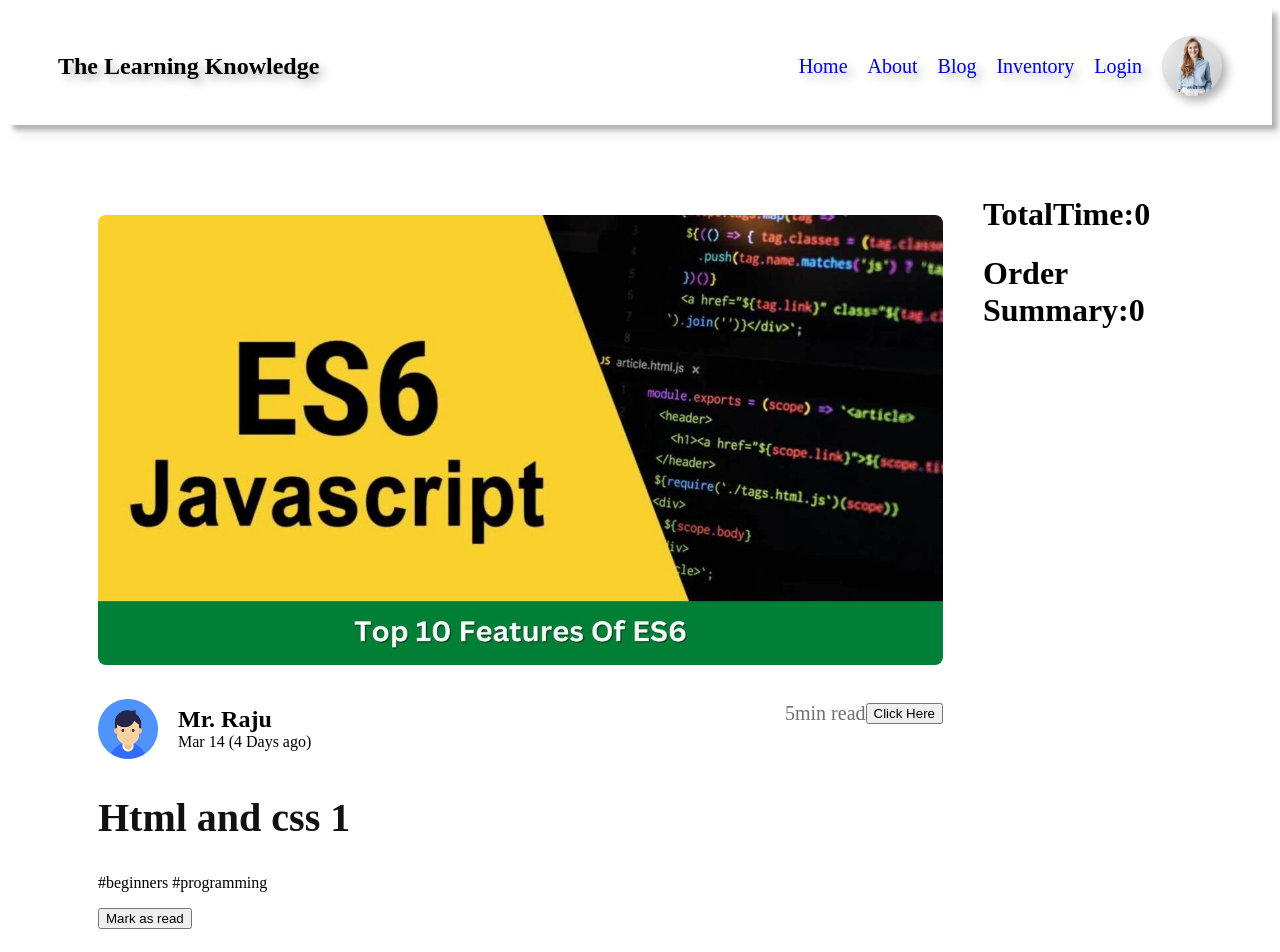
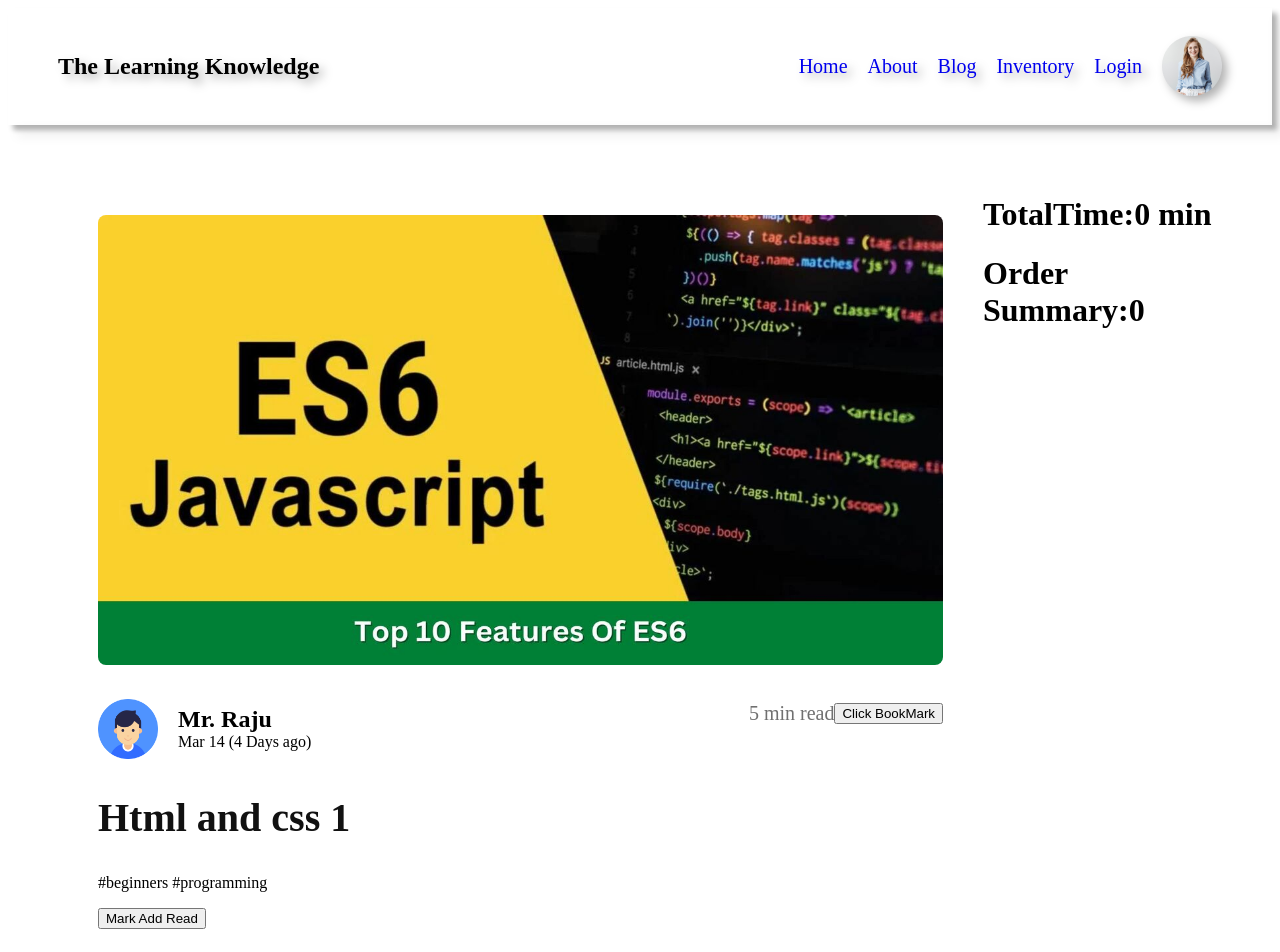
Before and after one commit to mdgausulislam/react-learning-knowledge-project, a React (Vite) app: page / in a window 1280 px wide. Shown: the top 952 px of the page. Built offline with nearby package versions, Linux system fonts and the light colour scheme.

Commit message:
update section

```diff
--- a/src/components/Blog/Blog.jsx
+++ b/src/components/Blog/Blog.jsx
@@ -3,8 +3,8 @@ import './Blog.css';
 import { BeakerIcon, BookmarkSlashIcon } from '@heroicons/react/24/solid'
 
 
-const Blog = ({ blog, handleAddToRead,handleAddTOBookmark}) => {
-    const { id, coder, date, icon, img, name, reading, text, profile } = blog;
+const Blog = ({ blog, handleAddToBookmark, handleMarkAsRead }) => {
+    const { id, coder, date, img, name, reading, text, profile } = blog;
     return (
         <div className='blog-container'>
             <img className='image-cover' src={img} alt="" />
@@ -18,12 +18,12 @@ const Blog = ({ blog, handleAddToRead,handleAddTOBookmark}) => {
                 </div>
                 <div className='details-read'>
                     <div>
-                        <p className='bookmark-read'>{reading}min read</p>
+                        <p className='bookmark-read'>{reading} min read</p>
                     </div>
                     <div>
-                        <button onClick={()=>handleAddTOBookmark(reading)}>
-                            {/* <span> <BookmarkSlashIcon className='icon-bookmark' /> </span> */}
-                            Click Here
+
+                        <button  onClick={() => handleAddToBookmark(blog)}>
+                            Click BookMark
                         </button>
 
                     </div>
@@ -38,9 +38,12 @@ const Blog = ({ blog, handleAddToRead,handleAddTOBookmark}) => {
                     coder.map((hash, idx) => <span key={idx}> {hash}</span>)
                 }
             </p>
-            <button onClick={()=>handleAddToRead(blog)}>
-              Mark as read
+
+            <button onClick={() => handleMarkAsRead(id, reading)}>
+                {/* <span> <BookmarkSlashIcon className='icon-bookmark' /> </span> */}
+                Mark Add Read
             </button>
+
 
 
         </div>
--- a/src/components/Blogs/Blogs.css
+++ /dev/null
@@ -1,5 +0,0 @@
-.blogs-container{
-    margin: 50px;
-    display: flex;
-    justify-content: space-between;
-}
--- a/src/components/Bookmarks/Bookmarks.jsx
+++ b/src/components/Bookmarks/Bookmarks.jsx
@@ -1,17 +1,13 @@
 import React from 'react';
 
-const Bookmarks = ({ newBlog,bookmark }) => {
+const Bookmarks = ({bookmarks, readingTime}) => {
 
-    const totalTime = 0;
-    for(const time of bookmark){
-        totalTime=totalTime+time.reading;
-    }
     return (
         <div>
-            <h1>TotalTime:{totalTime}</h1>
-            <h1>Order Summary:{newBlog.length}</h1>
+            <h1>TotalTime:{readingTime} min</h1>
+            <h1>Order Summary:{bookmarks.length}</h1>
             {
-                newBlog.map(blog => <p key={blog.id}>{blog.text}</p>)
+                bookmarks.map(blog => <p key={blog.id}>{blog.text}</p>)
             }
         </div>
     );
--- a/src/components/Home/Home.jsx
+++ b/src/components/Home/Home.jsx
@@ -6,21 +6,21 @@ import Bookmarks from '../Bookmarks/Bookmarks';
 
 const Home = () => {
     const blogs = useLoaderData();
-    const [newBlog, setBlog] = useState([]);
-    const [bookmark, setBookmark] = useState([]);
 
+    const [bookmarks, setBookmarks] = useState([]);
+    const [readingTime, setReadingTime] = useState(0)
 
-
-    const handleAddToRead = blog => {
-        const newCart = [...newBlog, blog]
-        setBlog(newCart);
+    const handleAddToBookmark = blog => {
+        const newBookmarks = [...bookmarks, blog];
+        setBookmarks(newBookmarks);
     }
 
+    const handleMarkAsRead = (id, time) => {
+        const newReadingTime = readingTime + time;
+        setReadingTime(newReadingTime);
 
-
-    const handleAddTOBookmark = reading => {
-        const newBookmark = [...bookmark, reading];
-        setBookmark(newBookmark);
+        // const remainingBookmarks = bookmarks.filter(bookmark => bookmark.id !== id);
+        // setBookmarks(remainingBookmarks);
     }
 
     return (
@@ -30,17 +30,16 @@ const Home = () => {
                     blogs.map(blog => <Blog
                         key={blog.id}
                         blog={blog}
-                        handleAddToRead={handleAddToRead}
-                        handleAddTOBookmark={handleAddTOBookmark}
+                        handleAddToBookmark={handleAddToBookmark}
+                        handleMarkAsRead={handleMarkAsRead}
                     ></Blog>)
                 }
             </div>
             <div className='bookmark-container'>
                 <Bookmarks
-                    newBlog={newBlog}
-                    bookmark={bookmark}
-                >
-                </Bookmarks>
+                     bookmarks={bookmarks}
+                     readingTime={readingTime}
+                ></Bookmarks>
             </div>
         </div>
     );
```
Also changed, not shown: src/components/Blogs/Blogs.jsx (deleted, +0 -36 lines).
